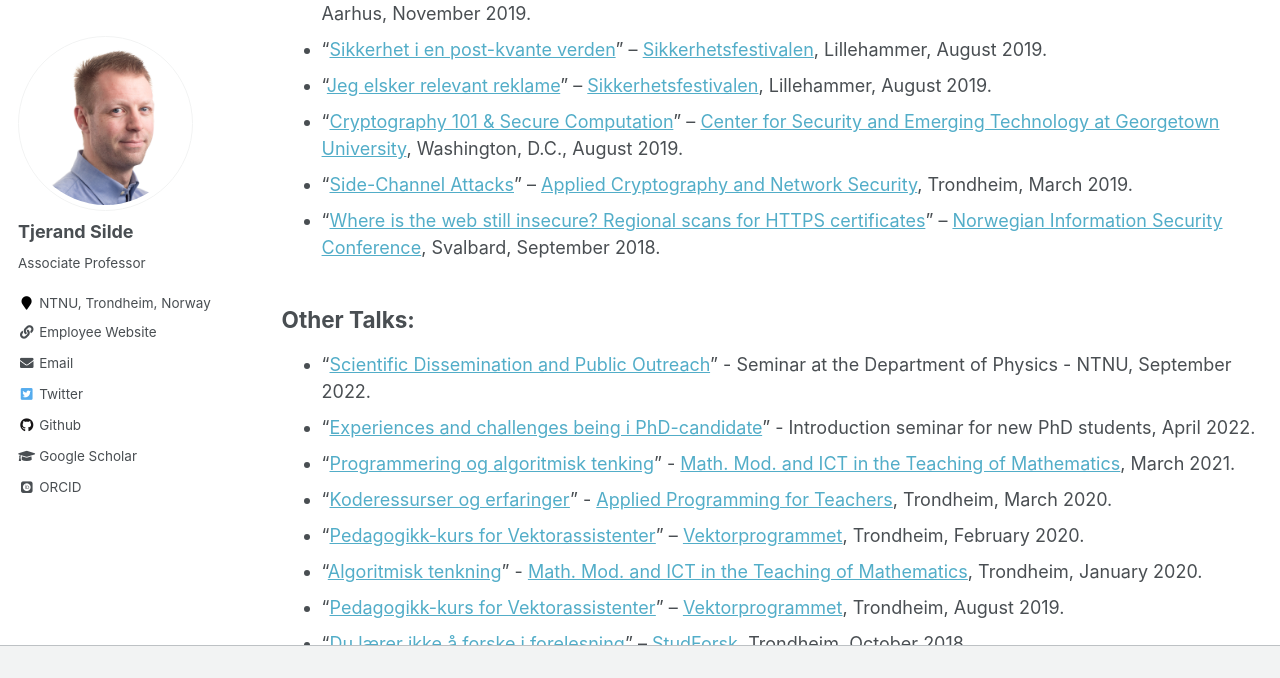
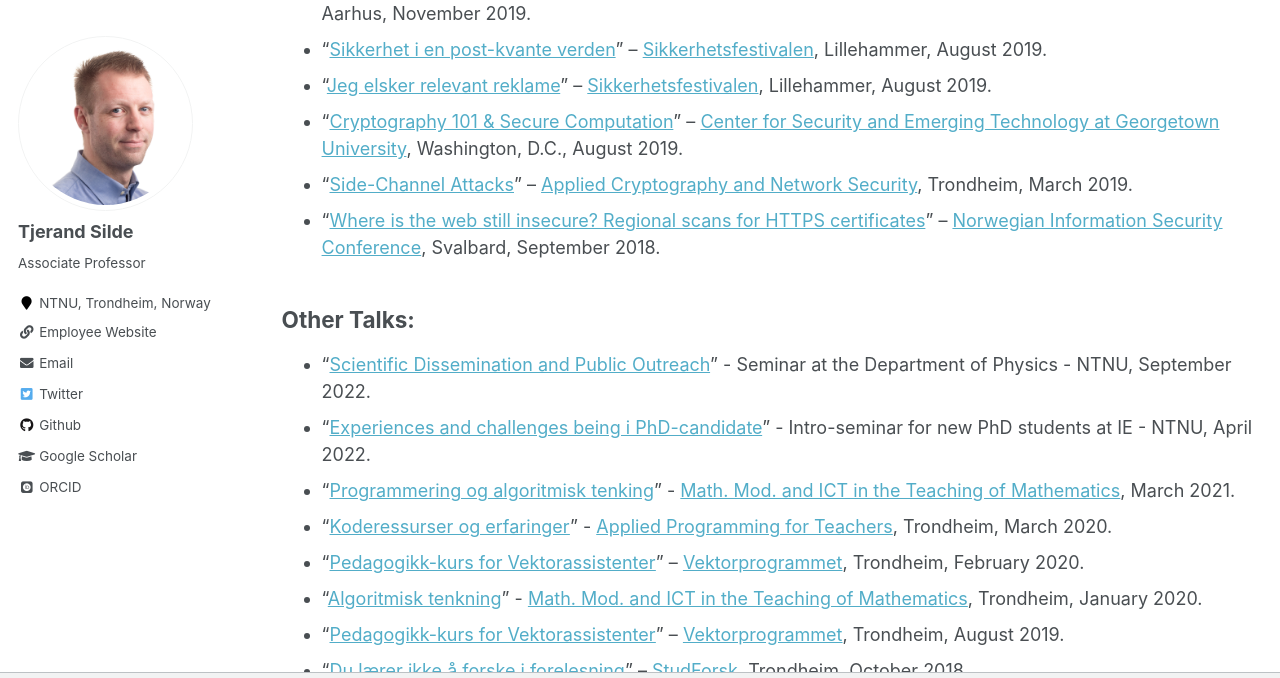
Before and after one commit to tjesi/tjesi.github.io, a Jekyll site: the page built from _pages/talks.md, in a window 1280 px wide and 900 px high, scrolled down 1325 px, cut to the strip 0-678 px from the top of the window. Built offline with Jekyll 4.4.1, drawn with Linux system fonts in a browser that asks for light colours; some web fonts are replaced.

Commit message:
Update talks.md

```diff
--- a/_pages/talks.md
+++ b/_pages/talks.md
@@ -46,7 +46,7 @@ author_profile: true
 ## Other Talks:
 
 * "[Scientific Dissemination and Public Outreach](https://tjerandsilde.no/files/outreach.pdf)" - Seminar at the Department of Physics - NTNU, September 2022.
-* "[Experiences and challenges being i PhD-candidate](https://tjerandsilde.no/files/PhD-Intro.pdf)" - Introduction seminar for new PhD students, April 2022.
+* "[Experiences and challenges being i PhD-candidate](https://tjerandsilde.no/files/PhD-Intro.pdf)" - Intro-seminar for new PhD students at IE - NTNU, April 2022.
 * "[Programmering og algoritmisk tenking](https://tjerandsilde.no/files/Programmering_og_algoritmisk_tenking.pdf)" - [Math. Mod. and ICT in the Teaching of Mathematics](https://www.ntnu.edu/studies/courses/SKOLE6232), March 2021.
 * "[Koderessurser og erfaringer](https://tjerandsilde.no/files/LKK20.pdf)" - [Applied Programming for Teachers](https://www.ntnu.edu/studies/courses/IT6204), Trondheim, March 2020.
 * “[Pedagogikk-kurs for Vektorassistenter](https://tjerandsilde.no/files/Pedagogikk_kurs_for_vektorprogrammet_FEB20.pdf)” – [Vektorprogrammet](https://vektorprogrammet.no), Trondheim, February 2020.
```
